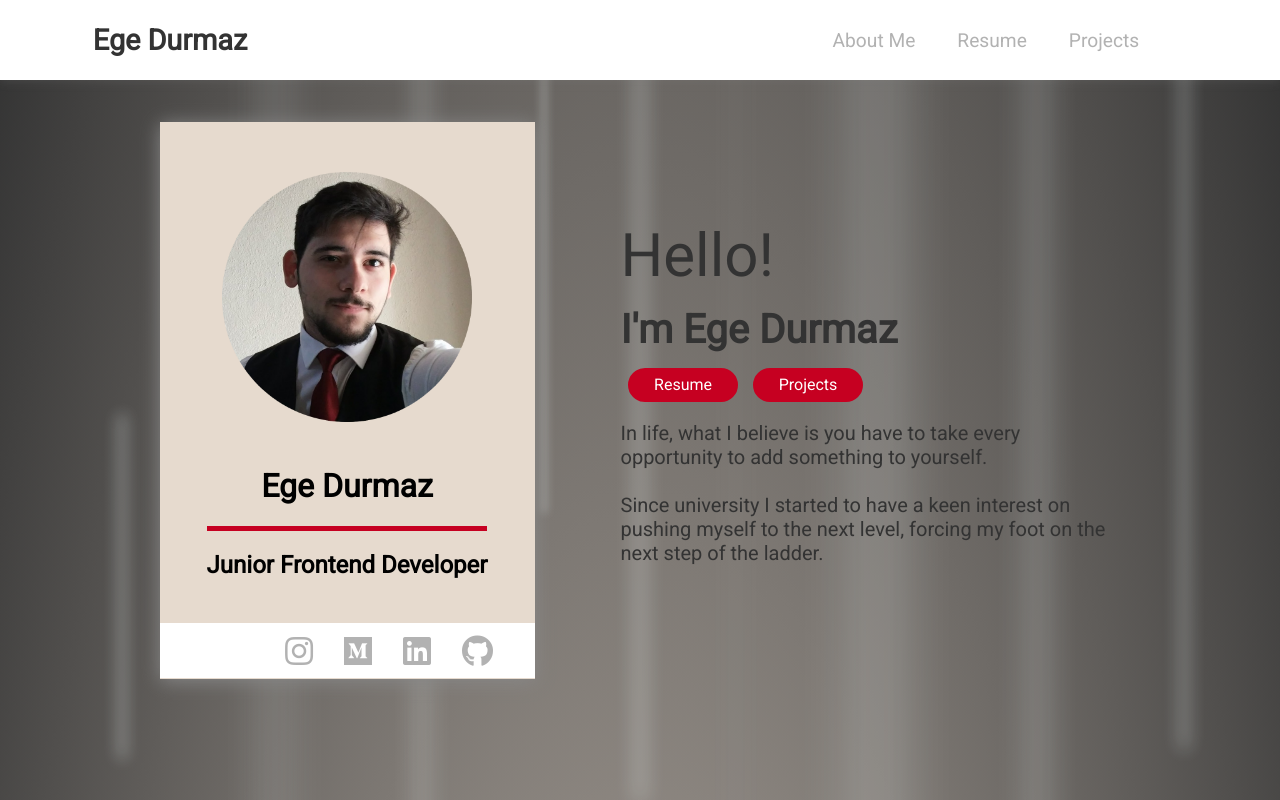
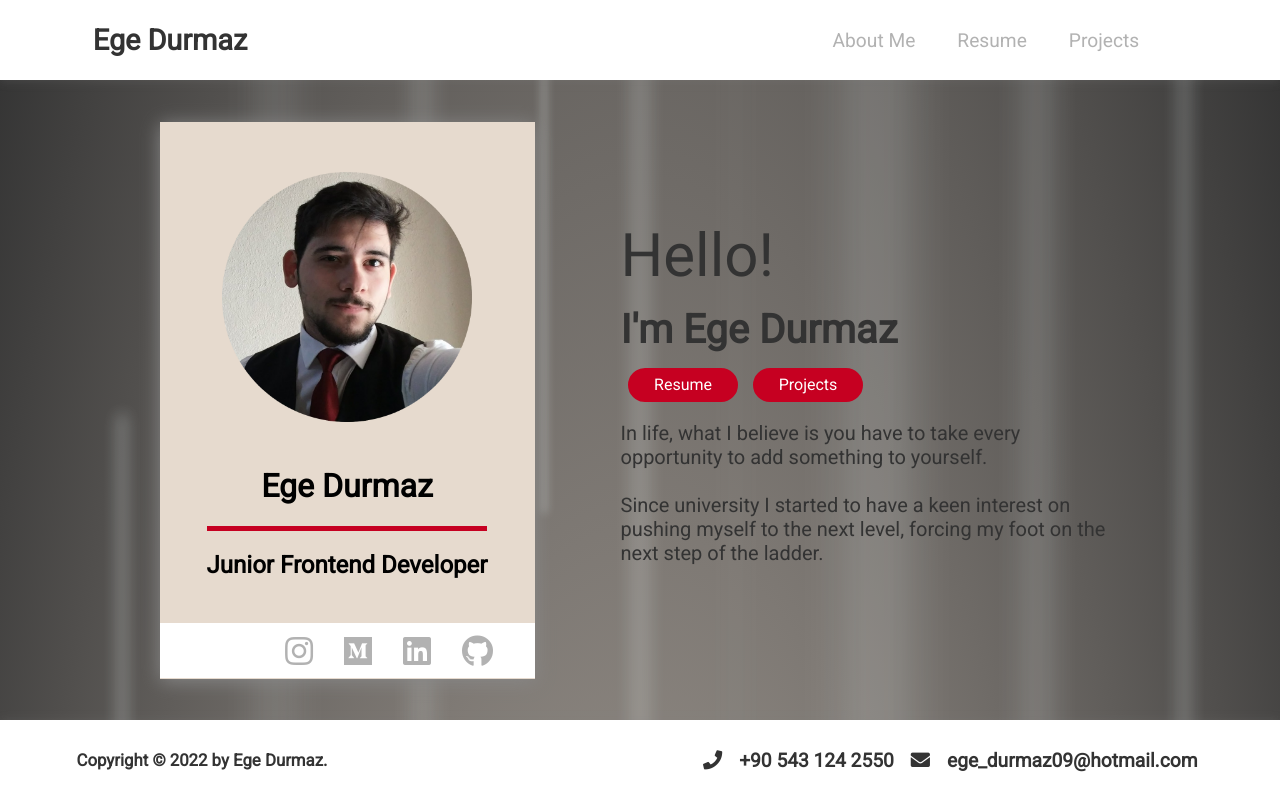
Before and after one commit to Aegean09/React-Portfolio, a React (Create React App) app: page / in a window 1280 px wide. Shown: the top 800 px of the page. Built offline with nearby package versions, Linux system fonts and the light colour scheme.

Commit message:
P-01 FooterBar Added

```diff
--- a/src/App.css
+++ b/src/App.css
@@ -1,12 +1,6 @@
 *{
   box-sizing: border-box;
   font-family: 'Roboto', sans-serif;
-}
-
-.navbar-t{
-  top:0;
-  margin: 0 0 0 0;
-  position: fixed;
 }
 
 body {
--- a/src/App.js
+++ b/src/App.js
@@ -1,5 +1,6 @@
 import React from "react";
 import "./App.css";
+import Footbar from "./components/Footbar/Footbar";
 import Navbar from "./components/Navbar/Navbar";
 import About from "./Pages/About/About";
 import Proje from "./Pages/Proje/Proje";
@@ -21,6 +22,7 @@ function App() {
       <About />
       <Resume />
       <Proje />
+      <Footbar className="footbar-t" />
     </div>
   );
 }
--- a/src/Pages/Proje/Proje.css
+++ b/src/Pages/Proje/Proje.css
@@ -7,6 +7,7 @@
   padding: 2%;
   /* background: #f8ede2; */
   z-index: 0;
+  margin-bottom: 100px;
 }
 .section-title {
   color: #333333;
--- /dev/null
+++ b/src/components/Footbar/Footbar.css
@@ -0,0 +1,49 @@
+.footbar {
+  bottom: 0;
+  margin: 0 0 0 0;
+  position: fixed;
+  width: 100%;
+  z-index: 10010;
+  background: white;
+  height: 80px;
+  border-bottom: 10px;
+  box-shadow: 0 1px 10px 0px #88888839;
+  display: flex;
+  justify-content: center;
+  align-items: center;
+}
+
+.footbar-items {
+  width: 100%;
+  display: flex;
+  justify-content: center;
+}
+
+.footbar-left {
+    font-size: 0.7rem;
+    margin: auto 0;
+  color: #333333;
+  justify-self: start;
+  margin-left: 20px;
+}
+
+.footbar-right {
+    display: grid;
+    grid-template-columns: repeat(5, auto);
+    grid-gap: 10px;
+    text-align: center;
+    width: 70vw;
+    justify-content: end;
+}
+
+.footbar-contacts {
+    font-size: 1.2rem;
+    margin: auto;
+    color: #333333;
+    padding: 0.5rem 1rem;
+  }
+
+.footbar-contacts.fa {
+    margin: auto -25px;
+    color: #333333;
+  }
--- /dev/null
+++ b/src/components/Footbar/Footbar.js
@@ -0,0 +1,22 @@
+import React, { Component } from "react";
+import "./Footbar.css";
+
+const Footbar = (props) => {
+  return (
+    <nav className="footbar">
+      <div className="footbar-items">
+        <div className="footbar-left">
+          <h1 className="footbar-logo">Copyright © 2022 by Ege Durmaz.</h1>
+        </div>
+        <div className="footbar-right">
+          <div className="footbar-contacts fa fa-phone"></div>
+          <h1 className="footbar-contacts">+90 543 124 2550</h1>
+          <div className="footbar-contacts fa fa-envelope"></div>
+          <h1 className="footbar-contacts">ege_durmaz09@hotmail.com</h1>
+        </div>
+      </div>
+    </nav>
+  );
+};
+
+export default Footbar;
```
Also changed, not shown: src/components/Navbar/Navbar.js (+21 -18 lines).
